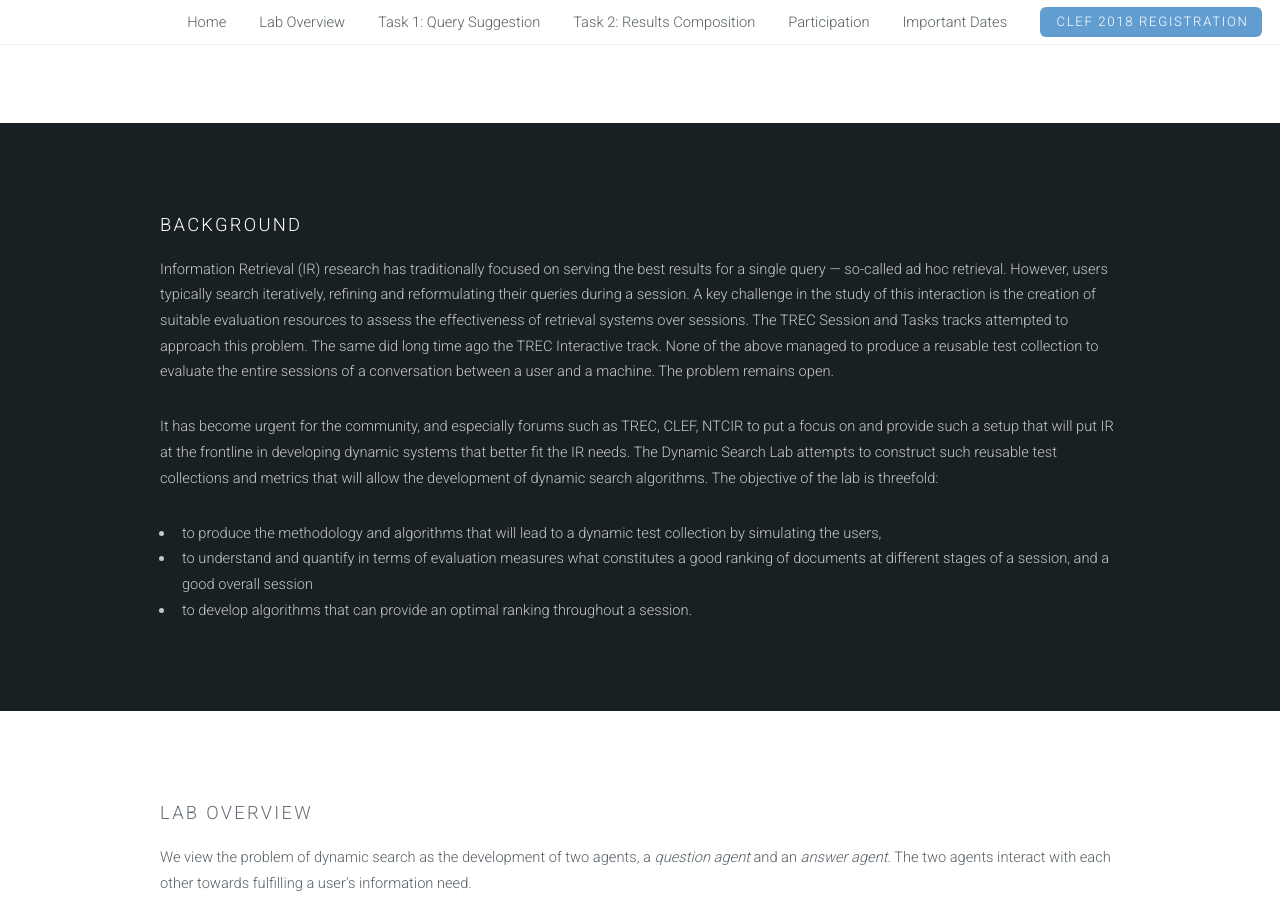
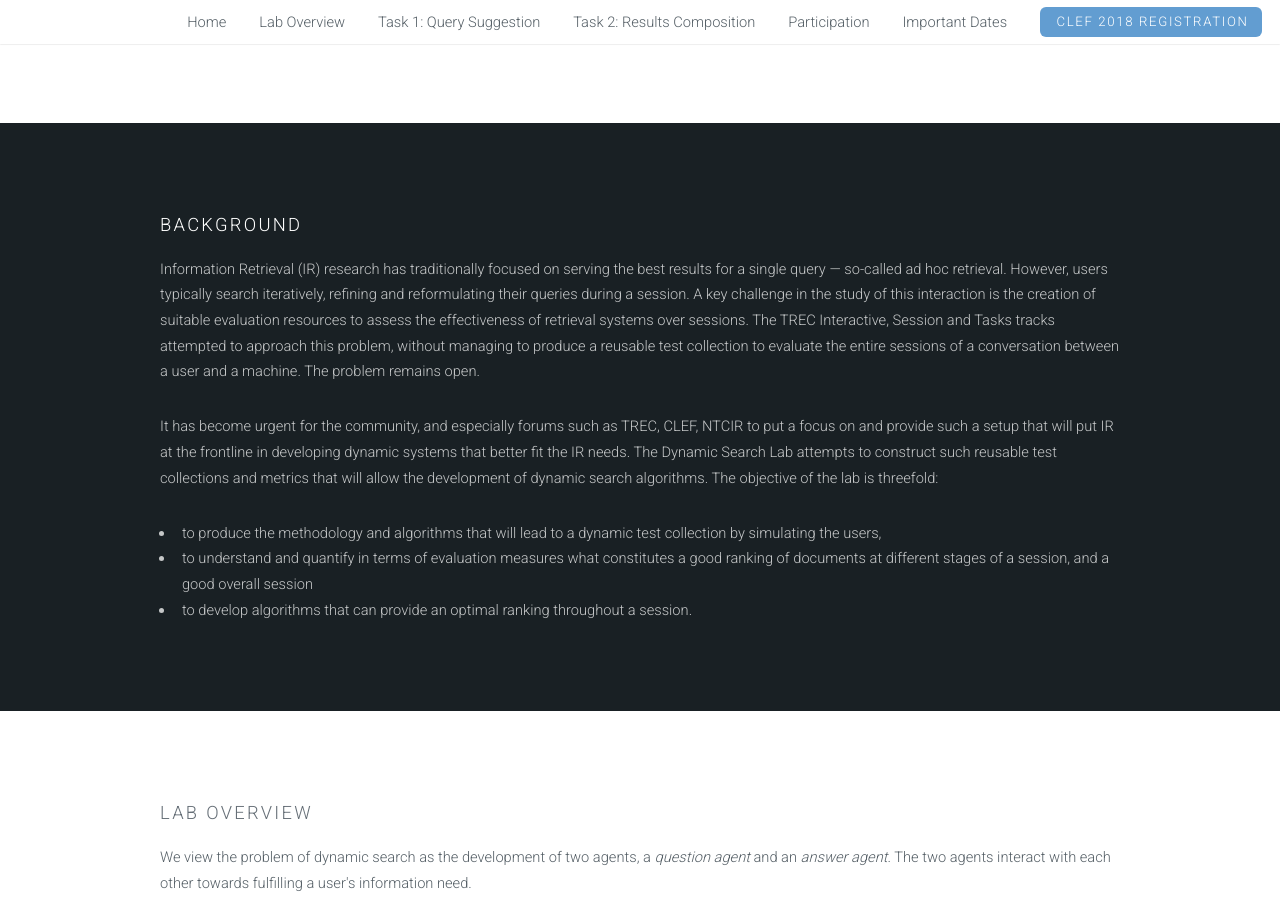
Before and after one commit to ekanou/dynamicsearch, a Jekyll site: the page built from clef-lab.html, in a window 1280 px wide and 900 px high, scrolled down 561 px. Built offline with Jekyll 4.4.1, drawn with Linux system fonts in a browser that asks for light colours.

Commit message:
Update clef-lab.html

```diff
--- a/clef-lab.html
+++ b/clef-lab.html
@@ -28,7 +28,7 @@ layout: clef-default
   <div class="container">
     <section>
       <h3>Background</h3>
-      <p>Information Retrieval (IR) research has traditionally focused on serving the best results for a single query — so-called ad hoc retrieval. However, users typically search iteratively, refining and reformulating their queries during a session. A key challenge in the study of this interaction is the creation of suitable evaluation resources to assess the effectiveness of retrieval systems over sessions. The TREC Session and Tasks tracks attempted to approach this problem. The same did long time ago the TREC Interactive track. None of the above managed to produce a reusable test collection to evaluate the entire sessions of a conversation between a user and a machine. The problem remains open.</p>
+      <p>Information Retrieval (IR) research has traditionally focused on serving the best results for a single query — so-called ad hoc retrieval. However, users typically search iteratively, refining and reformulating their queries during a session. A key challenge in the study of this interaction is the creation of suitable evaluation resources to assess the effectiveness of retrieval systems over sessions. The TREC Interactive, Session and Tasks tracks attempted to approach this problem, without managing to produce a reusable test collection to evaluate the entire sessions of a conversation between a user and a machine. The problem remains open.</p>
 			<p>It has become urgent for the community, and especially forums such as TREC, CLEF, NTCIR to put a focus on and provide such a setup that will put IR at the frontline in developing dynamic systems that better fit the IR needs. The Dynamic Search Lab attempts to construct such reusable test collections and metrics that will allow the development of dynamic search algorithms. The objective of the lab is threefold:
 	 			<ul>
 	   			<li>to produce the methodology and algorithms that will lead to a dynamic test collection by simulating the users,</li>
```
